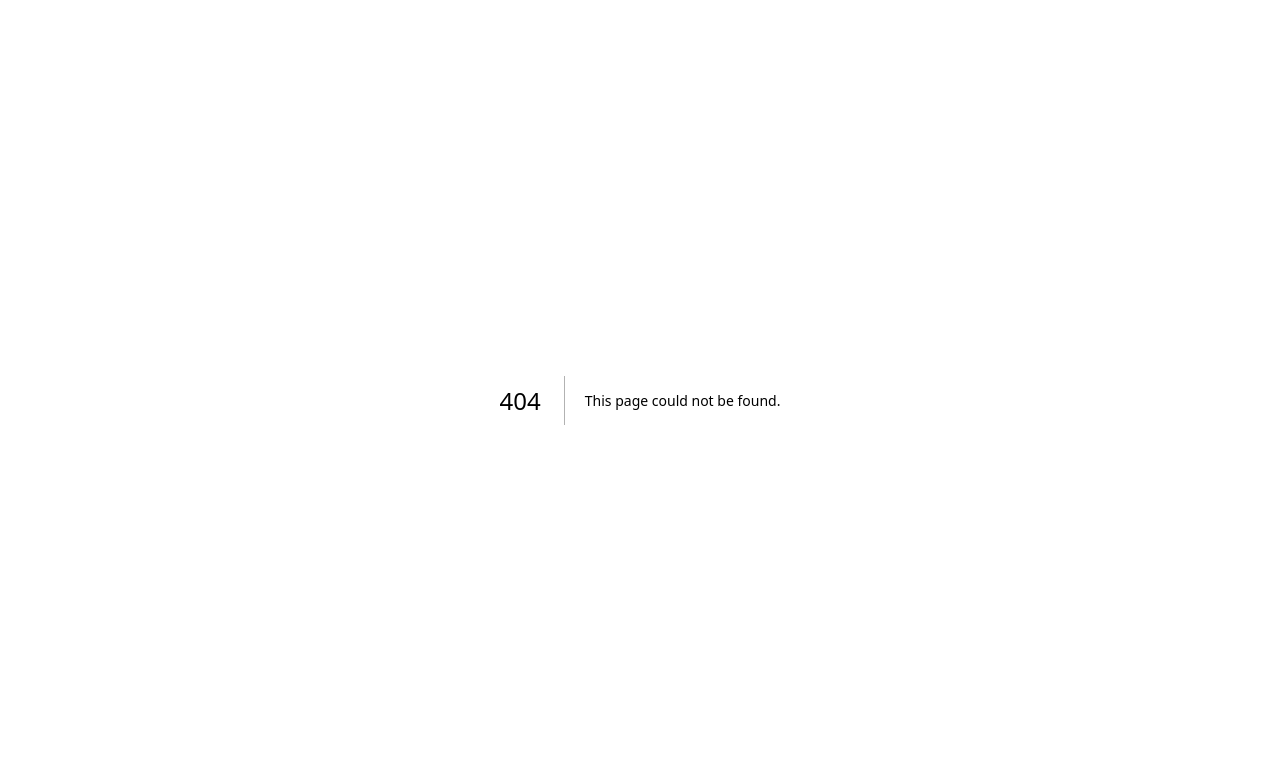
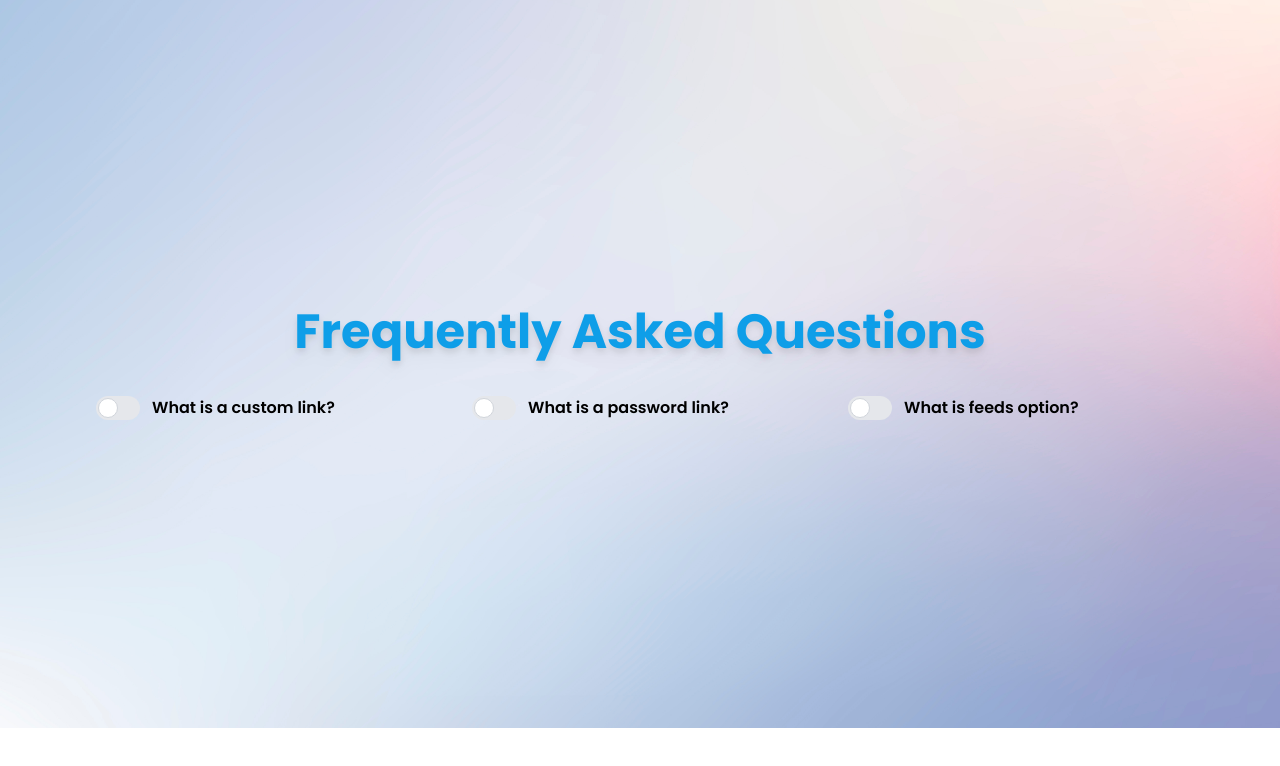
Before and after one commit to Kelompok3RPLJaya/urlshortener-frontend, a Next.js app: page /sections/FAQ in a window 1280 px wide. Before the commit this address had no page. Shown: the top 766 px of the page. Built offline with nearby package versions, Linux system fonts and the light colour scheme.

Commit message:
Add: FAQ

```diff
--- /dev/null
+++ b/src/components/Questions.tsx
@@ -0,0 +1,31 @@
+import React from 'react'
+
+type QuestionsProp = {
+    toggle: {
+        isToggle : boolean,
+        setIsToggle : React.Dispatch<React.SetStateAction<boolean>>
+    },
+    question: string,
+    answer: string
+}
+
+const Questions = ({toggle, question, answer}: QuestionsProp) => {
+    return (
+        <>
+            <label className="relative inline-flex items-center cursor-pointer">
+                <input type="checkbox" className="sr-only peer" checked={toggle.isToggle} onChange={() => toggle.setIsToggle(!toggle.isToggle)} />
+                <div className="w-11 h-6 bg-gray-200 peer-focus:outline-none rounded-full peer dark:bg-gray-700 peer-checked:after:translate-x-full peer-checked:after:border-white after:content-[''] after:absolute after:top-[2px] after:left-[2px] after:bg-white after:border-gray-300 after:border after:rounded-full after:h-5 after:w-5 after:transition-all dark:border-gray-600 peer-checked:bg-[#766FF9]"></div>
+                <span className="ml-3 text-md font-semibold text-black dark:text-black"> {question} </span>
+            </label>
+            {toggle.isToggle && (
+                <div className="max-w-[80%]">
+                    <p className='text-sm'>
+                        {answer}
+                    </p>
+                </div>
+            )}
+        </>
+    )
+}
+
+export default Questions
--- a/src/components/Sidebar.tsx
+++ b/src/components/Sidebar.tsx
@@ -9,8 +9,8 @@ import Header from "./Header";
 import Dashboard from "@/pages/sections/Dashboard";
 import Homepage from "@/pages/sections/Homepage";
 import Feeds from "@/pages/sections/Feeds";
-import PrivateInput from "@/pages/sections/PrivateInput";
 import SettingNav from "./SettingNav";
+import FAQ from "@/pages/sections/FAQ";
 
 const Sidebar = () => {
   const [sidebar, showSidebar] = useState(false);
@@ -62,7 +62,7 @@ const Sidebar = () => {
       icon: <IoMdLink size={18} />,
       active: active === "about",
       onClick: () => {
-        updateActive("about", <PrivateInput />);
+        updateActive("faq", <FAQ />);
         showSidebar(false);
       },
     },
--- /dev/null
+++ b/src/pages/sections/FAQ.tsx
@@ -0,0 +1,56 @@
+import React, { useState } from "react";
+import Questions from "@/components/Questions";
+
+const FAQ = () => {
+
+const [customIsToggled, setCustomIsToggled] = useState(false);
+const [privateIsToggled, setPrivateIsToggled] = useState(false);
+const [feedsIsToggled, setFeedsIsToggled] = useState(false);
+
+const HandleOnClick = (isToggle : boolean, setIsToggle : React.Dispatch<React.SetStateAction<boolean>>) => {
+    setIsToggle(!isToggle);
+}
+
+  return <section className="flex flex-col w-full">
+
+    <div style={{ backgroundImage: "url('/landingBG.jpg')" }} className="bg-center bg-cover bg-no-repeat landing-h w-screen">
+
+        <div className='flex flex-col justify-center items-center content-center gap-10 h-full'>
+
+        <div className='flex flex-col items-center flex-wrap font-bold text-2xl md:text-4xl lg:text-5xl text-[#0E9EE8] drop-shadow-lg'>Frequently Asked Questions</div>
+
+            <div className="flex flex-col lg:flex-row w-[85%] gap-10">
+
+                <div className=" flex flex-col basis-1/3 gap-2">
+                    <Questions
+                        toggle={{ isToggle: customIsToggled, setIsToggle: setCustomIsToggled }}
+                        question={"What is a custom link?"}
+                        answer={"By default, the generated link is random. To change that, you can toggle on the custom link switch and write your desired shortened link name."}
+                    />
+                </div>
+
+                <div className=" flex flex-col basis-1/3 gap-2">
+                    <Questions
+                        toggle={{ isToggle: privateIsToggled, setIsToggle: setPrivateIsToggled }}
+                        question={"What is a password link?"}
+                        answer={"To protect your link from being accessed by the public, you can add a password to authorize who can access your link. To do that, you can toggle on the password switch and write your desired password."}
+                    />
+                </div>
+
+                <div className=" flex flex-col basis-1/3 gap-2">
+                    <Questions
+                        toggle={{ isToggle: feedsIsToggled, setIsToggle: setFeedsIsToggled }}
+                        question={"What is feeds option?"}
+                        answer={"Feeds is a page for users to see what others have shortened. You can share your shortened link into the feeds by toggling on the feeds switch."}
+                    />
+                </div>
+            </div>
+
+        </div>
+
+    </div>
+
+  </section>;
+};
+
+export default FAQ;
--- a/src/pages/sections/Homepage.tsx
+++ b/src/pages/sections/Homepage.tsx
@@ -1,4 +1,3 @@
-import HomeLinkCard from "@/components/FeedsLinkCard";
 import React from "react";
 import Hero from "../Hero";
 
```
